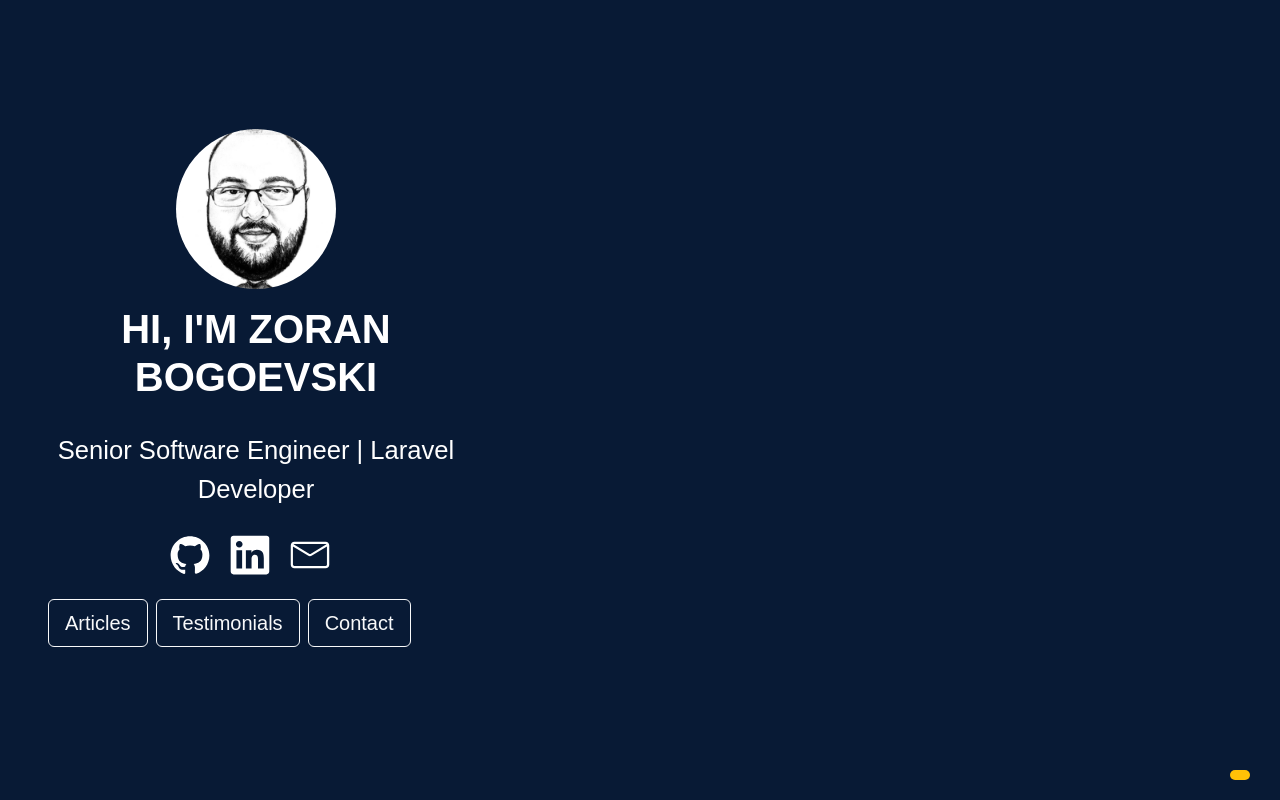
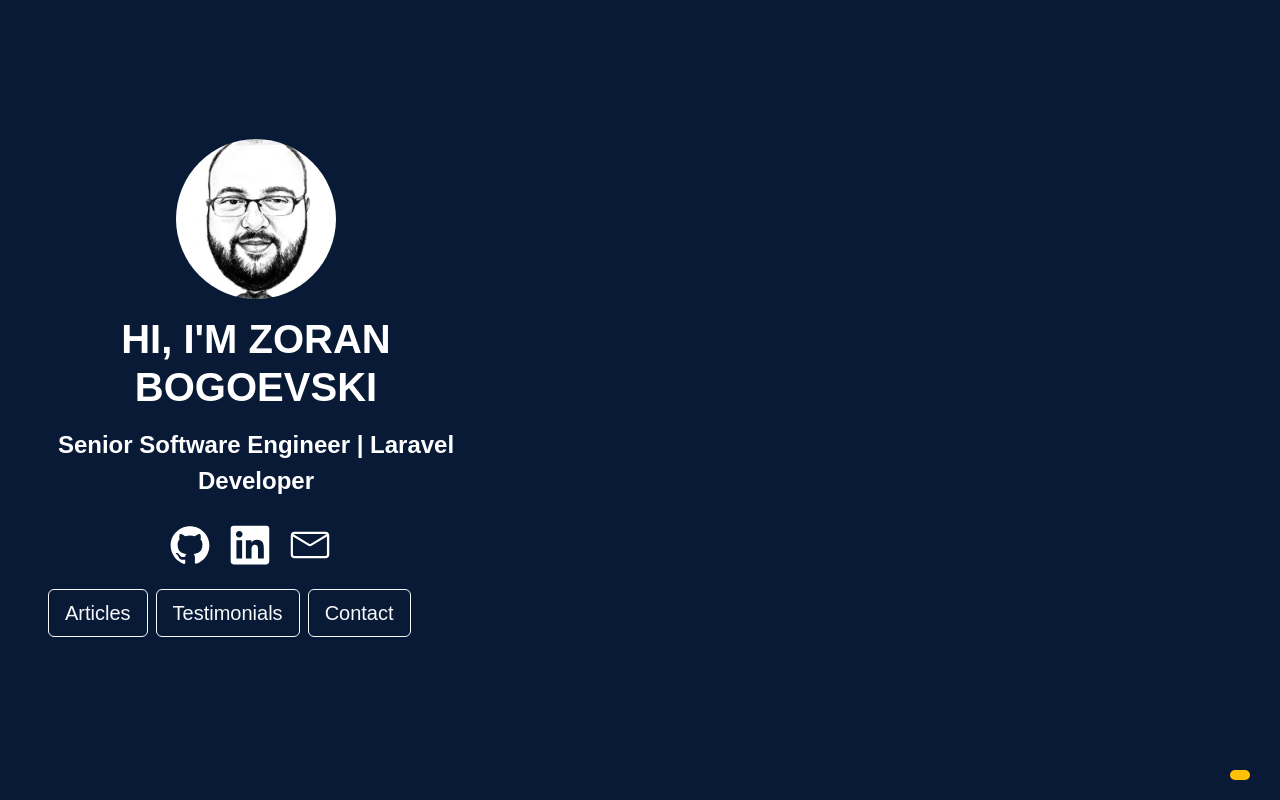
Before and after one commit to KalimeroMK/portfolio, a Laravel app: page /articles in a window 1280 px wide. Run offline with Laravel 12, Linux system fonts and the light colour scheme; data that the repository does not hold is empty; some libraries are stand-ins or nearby versions.

Commit message:
Remove inline styles and move to CSS file
- Moved H1 heading styles (font-size, font-weight, margin-bottom) to .sidebar .heading
- Moved sub-heading styles (font-size, font-weight) to .sidebar .sub-heading
- Moved nav buttons gap to .nav-buttons-wrapper class
- Moved skills section z-index and position to .skills-wrapper class
- Updated all view files (index, testimonials, articles, article) to use CSS classes
- Progress bar width styles remain inline as they are dynamic
- SVG enable-background styles remain as they are technical SVG attributes

```diff
--- a/public/css/styles.css
+++ b/public/css/styles.css
@@ -2210,3 +2210,24 @@
 .social > a {
     text-decoration: none !important;
 }
+
+/* Inline styles moved from views */
+.sidebar .heading {
+    font-size: 2.5rem;
+    font-weight: 700;
+    margin-bottom: 1rem;
+}
+
+.sidebar .sub-heading {
+    font-size: 1.5rem;
+    font-weight: 600;
+}
+
+.nav-buttons-wrapper {
+    gap: 0.5rem;
+}
+
+.skills-wrapper {
+    z-index: 4;
+    position: relative;
+}
--- a/resources/views/article.blade.php
+++ b/resources/views/article.blade.php
@@ -55,7 +55,7 @@
                     </a>
 
                 </div>
-                <div class="d-flex justify-content-center justify-content-sm-start my-4 flex-wrap" style="gap: 0.5rem;">
+                <div class="d-flex justify-content-center justify-content-sm-start my-4 flex-wrap nav-buttons-wrapper">
                     <a class="btn btn-outline-light btn-lg" href="{{ route('articles') }}">Articles</a>
                     <a class="btn btn-outline-light btn-lg" href="{{ route('testimonials') }}">Testimonials</a>
                     <a class="btn btn-outline-light btn-lg" href="#contact">Contact</a>
--- a/resources/views/articles.blade.php
+++ b/resources/views/articles.blade.php
@@ -55,7 +55,7 @@
                     </a>
 
                 </div>
-                <div class="d-flex justify-content-center justify-content-sm-start my-4 flex-wrap" style="gap: 0.5rem;">
+                <div class="d-flex justify-content-center justify-content-sm-start my-4 flex-wrap nav-buttons-wrapper">
                     <a class="btn btn-outline-light btn-lg" href="{{ route('articles') }}">Articles</a>
                     <a class="btn btn-outline-light btn-lg" href="{{ route('testimonials') }}">Testimonials</a>
                     <a class="btn btn-outline-light btn-lg" href="#contact">Contact</a>
--- a/resources/views/testimonials.blade.php
+++ b/resources/views/testimonials.blade.php
@@ -55,7 +55,7 @@
                     </a>
 
                 </div>
-                <div class="d-flex justify-content-center justify-content-sm-start my-4 flex-wrap" style="gap: 0.5rem;">
+                <div class="d-flex justify-content-center justify-content-sm-start my-4 flex-wrap nav-buttons-wrapper">
                     <a class="btn btn-outline-light btn-lg" href="{{ route('articles') }}">Articles</a>
                     <a class="btn btn-outline-light btn-lg" href="{{ route('testimonials') }}">Testimonials</a>
                     <a class="btn btn-outline-light btn-lg" href="#contact">Contact</a>
```
Also changed, not shown: resources/views/index.blade.php (+4 -4 lines).
